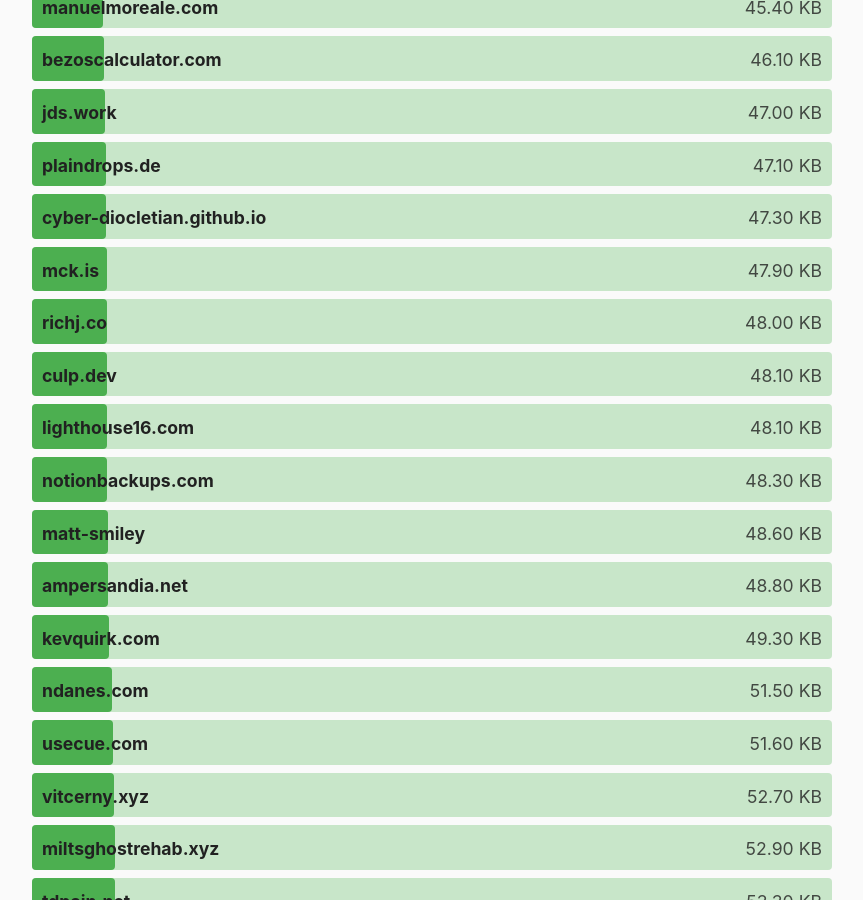
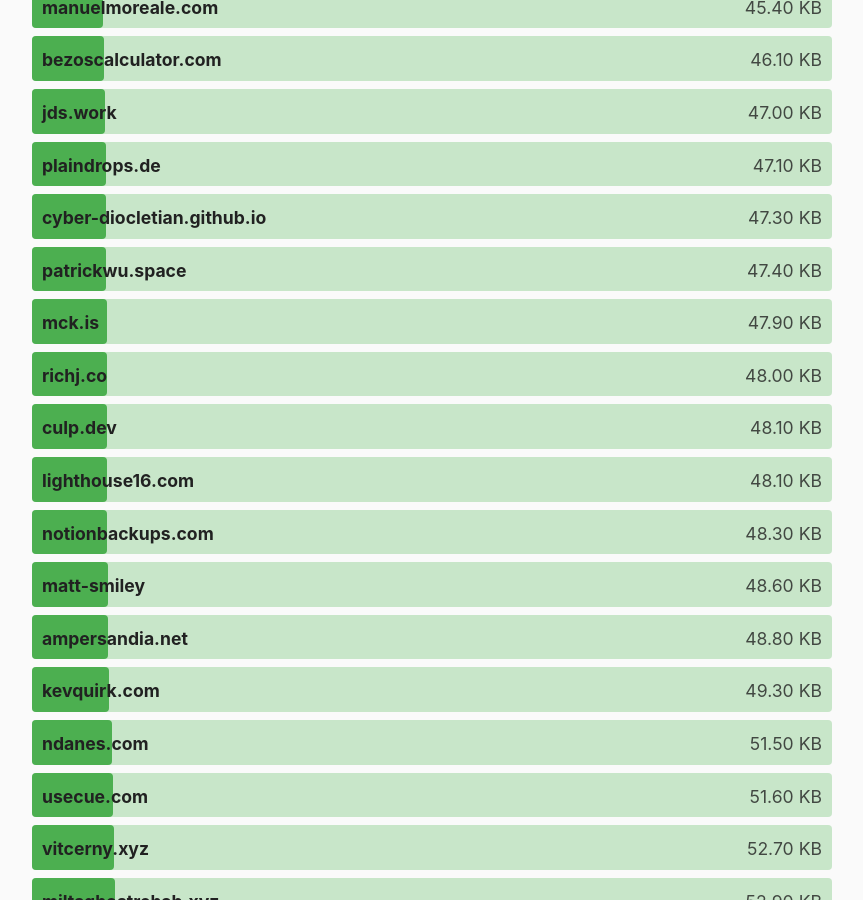
Before and after one commit to kevquirk/512kb.club, a Jekyll site: the page built from index.md, in a window 1280 px wide and 900 px high, scrolled down 12263 px. Shown: the whole window, without its empty margins (208-1071 px from the left). Built offline with Jekyll 4.4.1, drawn with Linux system fonts in a browser that asks for light colours.

Commit message:
Update sites.yml

```diff
--- a/_data/sites.yml
+++ b/_data/sites.yml
@@ -1748,6 +1748,11 @@
   size: 8.4
   last_checked: 2022-05-06
 
+- domain: patrickwu.space
+  url: https://patrickwu.space/
+  size: 47.4
+  last_checked: 2022-09-11
+
 - domain: paulwilde.uk
   url: https://paulwilde.uk/
   size: 33.5
```
